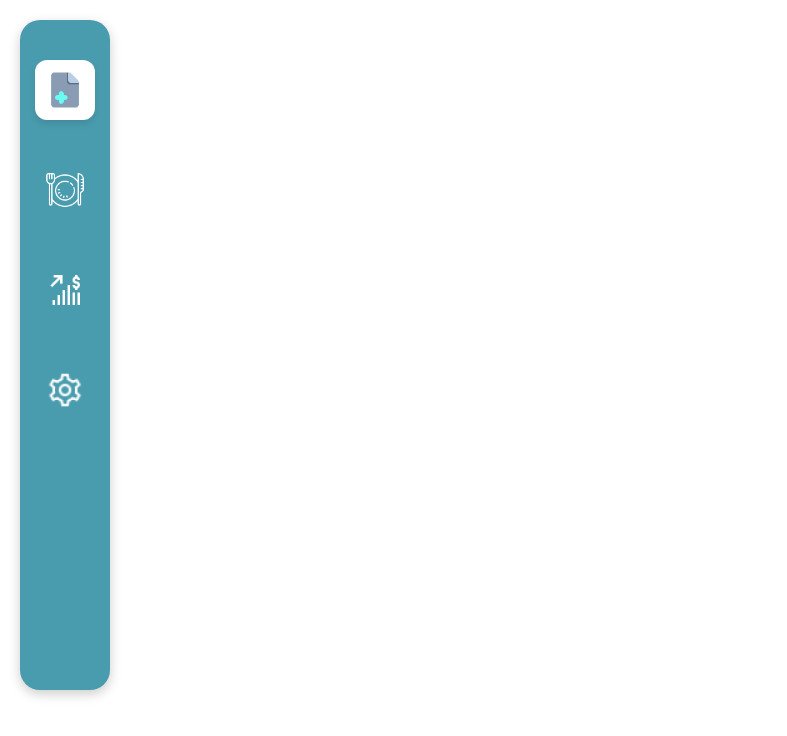
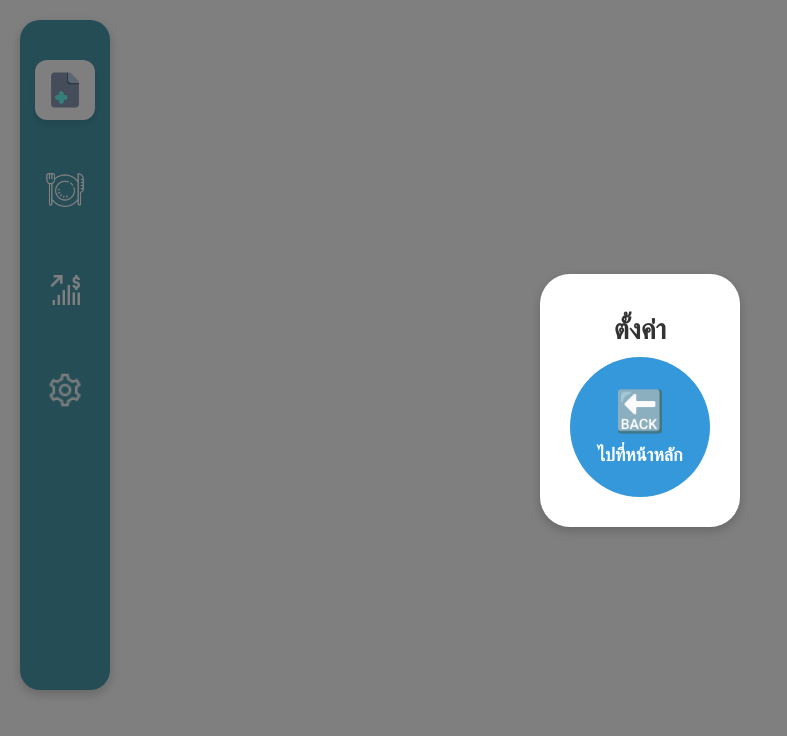
Before and after one commit to PeErAtC/project-pos, a Next.js app: page /components/backendsidebar in a window 1280 px wide. Both pictures are taken after a click on the element 65 px from the left and 390 px from the top of the page. Shown: the top 736 px of the page, without its empty margins (0-787 px from the left). Built offline with nearby package versions, Linux system fonts and the light colour scheme.

Commit message:
Update backendsidebar.js

```diff
--- a/pages/components/backendsidebar.js
+++ b/pages/components/backendsidebar.js
@@ -2,12 +2,21 @@ import { useState } from 'react';
 import Image from 'next/image';
 import { useRouter } from 'next/router';
 
-export default function BackendSidebar({ onListClick }) {
+export default function BackendSidebar() {
   const [isReportPopupOpen, setIsReportPopupOpen] = useState(false);
+  const [isSettingsPopupOpen, setIsSettingsPopupOpen] = useState(false);
   const router = useRouter();
 
   const toggleReportPopup = () => {
     setIsReportPopupOpen(!isReportPopupOpen);
+  };
+
+  const toggleSettingsPopup = () => {
+    setIsSettingsPopupOpen(!isSettingsPopupOpen);
+  };
+
+  const handleBackToTablePage = () => {
+    router.push('/');
   };
 
   return (
@@ -22,7 +31,7 @@ export default function BackendSidebar({ onListClick }) {
         <div style={styles.icon} onClick={toggleReportPopup} className="icon">
           <Image src="/images/report-icon.png" alt="report-icon" width={40} height={40} priority loading="eager" />
         </div>
-        <div style={styles.icon} className="icon">
+        <div style={styles.icon} onClick={toggleSettingsPopup} className="icon">
           <Image src="/images/settings.png" alt="Settings" width={40} height={40} style={styles.iconImage} />
         </div>
       </div>
@@ -30,7 +39,7 @@ export default function BackendSidebar({ onListClick }) {
       {isReportPopupOpen && (
         <div style={styles.menuPopup} onClick={toggleReportPopup}>
           <div style={styles.menuContainer} onClick={(e) => e.stopPropagation()}>
-            <h2 style={styles.popupTitle}>รายงาน</h2> {/* เพิ่มหัวข้อ "รายงาน" */}
+            <h2 style={styles.popupTitle}>รายงาน</h2>
             <ul className="menu">
               <li className="menu-item" onClick={() => router.push('/SalesReport')} style={{ backgroundColor: '#1abc9c' }}>
                 <span style={styles.iconText}>💰</span>
@@ -53,6 +62,22 @@ export default function BackendSidebar({ onListClick }) {
                 <span style={styles.labelText}>ยอดขายพนักงาน</span>
               </li>
             </ul>
+          </div>
+        </div>
+      )}
+
+      {isSettingsPopupOpen && (
+        <div style={styles.menuPopup} onClick={toggleSettingsPopup}>
+          <div style={styles.menuContainer} onClick={(e) => e.stopPropagation()}>
+            <h2 style={styles.popupTitle}>ตั้งค่า</h2>
+            <div
+              className="menu-item"
+              onClick={handleBackToTablePage}
+              style={{ ...styles.circleItem, backgroundColor: '#3498db' }}
+            >
+              <span style={styles.iconText}>🔙</span>
+              <span style={styles.labelText}>ไปที่หน้าหลัก</span>
+            </div>
           </div>
         </div>
       )}
@@ -103,81 +128,13 @@ export default function BackendSidebar({ onListClick }) {
 }
 
 const styles = {
-  sidebar: {
-    display: 'flex',
-    flexDirection: 'column',
-    alignItems: 'center',
-    backgroundColor: '#499cae',
-    padding: '20px 0',
-    width: '90px',
-    height: '630px',
-    borderRadius: '20px',
-    position: 'fixed',
-    top: '20px',
-    left: '20px',
-    zIndex: 1000,
-    boxShadow: '0px 4px 12px rgba(0, 0, 0, 0.2)',
-  },
-  icon: {
-    margin: '20px 0',
-    cursor: 'pointer',
-    borderRadius: '12px',
-    padding: '5px',
-    width: '50px',
-    height: '50px',
-    display: 'flex',
-    alignItems: 'center',
-    justifyContent: 'center',
-    transition: 'background 0.3s ease',
-  },
-  iconWithBackground: {
-    backgroundColor: '#ffffff',
-    borderRadius: '12px',
-    padding: '5px',
-    width: '50px',
-    height: '50px',
-    boxShadow: '0px 4px 6px rgba(0, 0, 0, 0.1)',
-    display: 'flex',
-    alignItems: 'center',
-    justifyContent: 'center',
-  },
-  menuPopup: {
-    position: 'fixed',
-    top: 0,
-    left: 0,
-    width: '100vw',
-    height: '100vh',
-    backgroundColor: 'rgba(0, 0, 0, 0.5)',
-    display: 'flex',
-    justifyContent: 'center',
-    alignItems: 'center',
-    zIndex: 2000,
-  },
-  menuContainer: {
-    backgroundColor: '#ffffff',
-    padding: '30px',
-    borderRadius: '30px',
-    boxShadow: '0px 4px 12px rgba(0, 0, 0, 0.2)',
-    display: 'flex',
-    flexDirection: 'column',
-    alignItems: 'center',
-  },
-  popupTitle: {
-    fontSize: '28px',
-    fontWeight: 'bold',
-    marginBottom: '20px',
-    color: '#333',
-    textAlign: 'center',
-    margin: '0px',
-    padding:'10px',
-  },
-  iconText: {
-    fontSize: '40px',
-    marginBottom: '10px',
-  },
-  labelText: {
-    fontSize: '18px',
-    fontWeight: 'bold',
-    color: '#fff',
-  },
+  sidebar: { display: 'flex', flexDirection: 'column', alignItems: 'center', backgroundColor: '#499cae', padding: '20px 0', width: '90px', height: '630px', borderRadius: '20px', position: 'fixed', top: '20px', left: '20px', zIndex: 1000, boxShadow: '0px 4px 12px rgba(0, 0, 0, 0.2)' },
+  icon: { margin: '20px 0', cursor: 'pointer', borderRadius: '12px', padding: '5px', width: '50px', height: '50px', display: 'flex', alignItems: 'center', justifyContent: 'center', transition: 'background 0.3s ease' },
+  iconWithBackground: { backgroundColor: '#ffffff', borderRadius: '12px', padding: '5px', width: '50px', height: '50px', boxShadow: '0px 4px 6px rgba(0, 0, 0, 0.1)', display: 'flex', alignItems: 'center', justifyContent: 'center' },
+  menuPopup: { position: 'fixed', top: 0, left: 0, width: '100vw', height: '100vh', backgroundColor: 'rgba(0, 0, 0, 0.5)', display: 'flex', justifyContent: 'center', alignItems: 'center', zIndex: 2000 },
+  menuContainer: { backgroundColor: '#ffffff', padding: '30px', borderRadius: '30px', boxShadow: '0px 4px 12px rgba(0, 0, 0, 0.2)', display: 'flex', flexDirection: 'column', alignItems: 'center' },
+  popupTitle: { fontSize: '28px', fontWeight: 'bold', marginBottom: '20px', color: '#333', textAlign: 'center', margin: '0px', padding: '10px' },
+  circleItem: { width: '140px', height: '140px', display: 'flex', flexDirection: 'column', alignItems: 'center', justifyContent: 'center', borderRadius: '50%', cursor: 'pointer' },
+  iconText: { fontSize: '40px', marginBottom: '10px' },
+  labelText: { fontSize: '18px', fontWeight: 'bold', color: '#fff' }
 };
```
